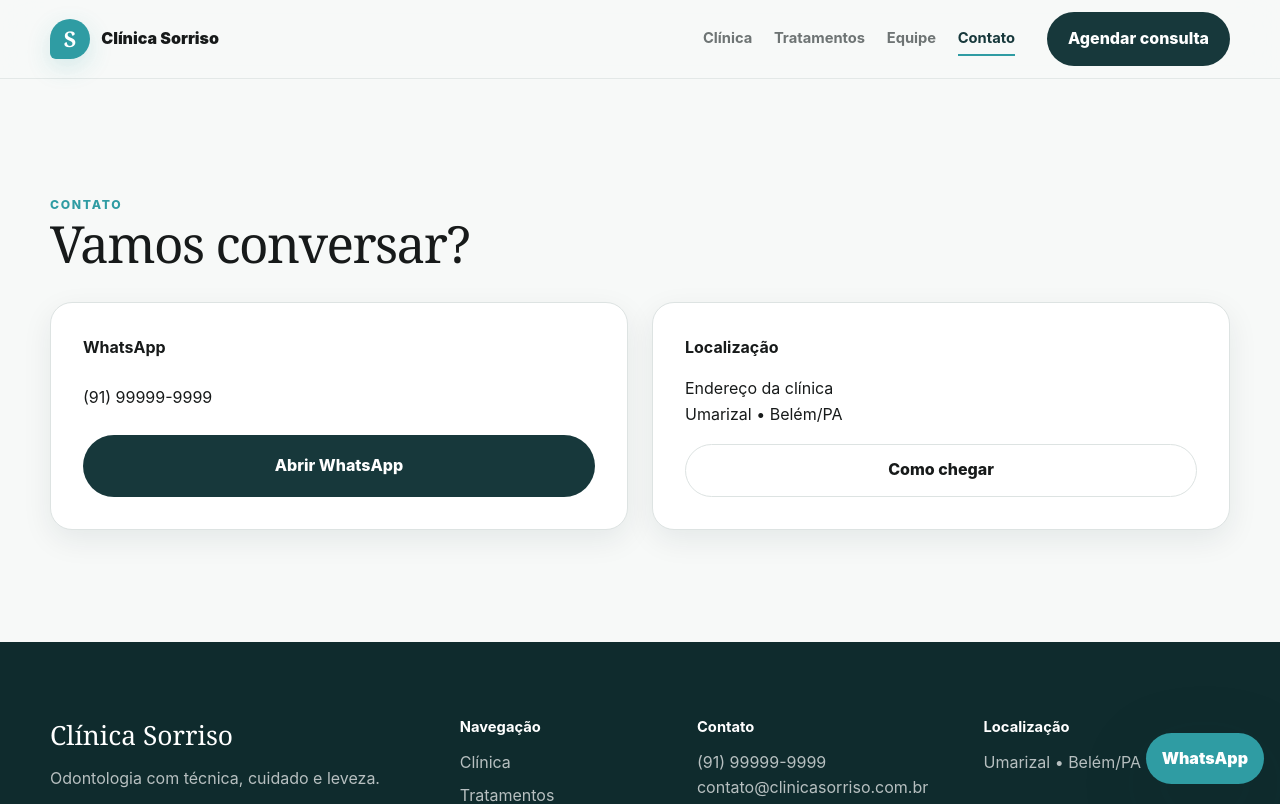
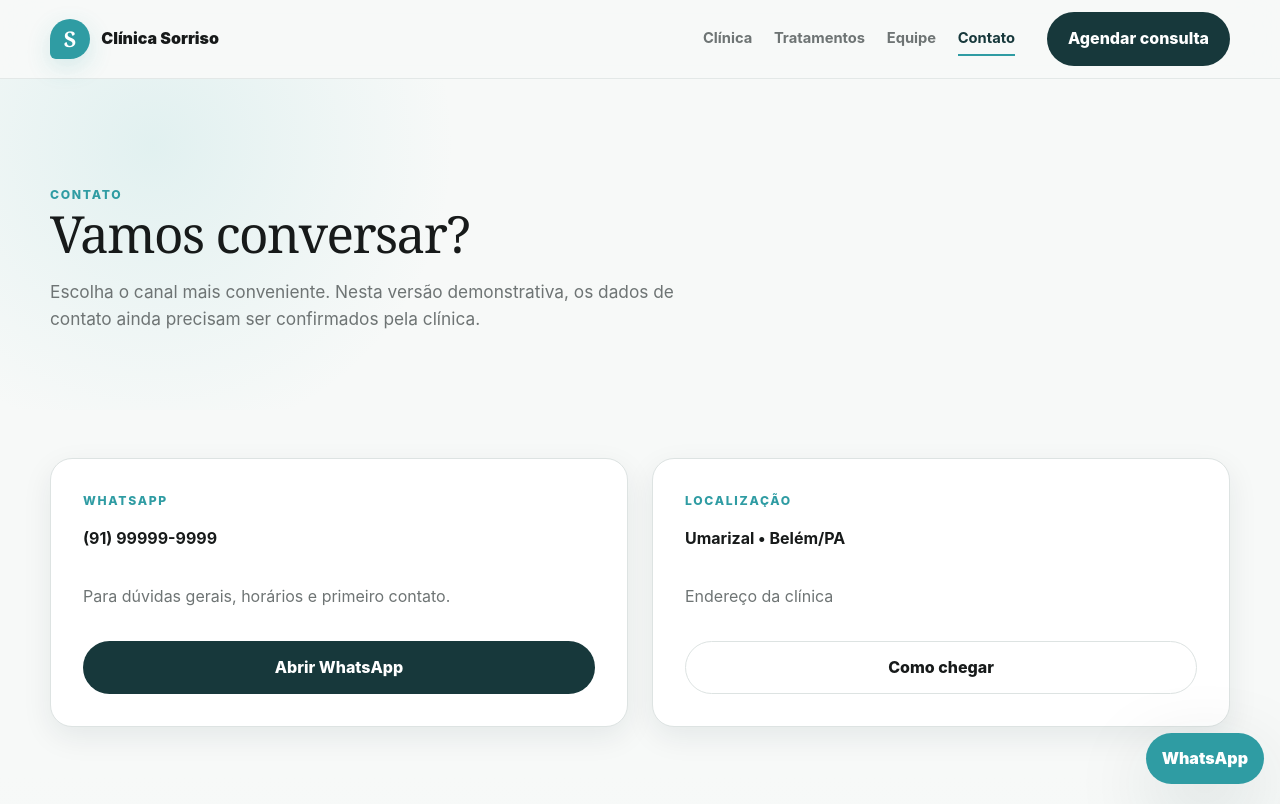
Before and after one commit to mandresoeiro/Clinica-Sorriso, a React (Vite) app: page /contato in a window 1280 px wide. Shown: the top 804 px of the page. Built offline with nearby package versions, Linux system fonts and the light colour scheme.

Commit message:
refactor: polish internal pages for demo release

```diff
--- a/src/pages/Contact.tsx
+++ b/src/pages/Contact.tsx
@@ -1,3 +1,42 @@
+import { AppointmentForm } from '../components/sections/AppointmentForm'
 import { Button } from '../components/ui/Button'
 import { siteConfig, whatsappUrl } from '../config/site.config'
-export function Contact(){return <section className="section"><div className="container"><span className="eyebrow">Contato</span><h1 className="title">Vamos conversar?</h1><div className="grid grid-2" style={{marginTop:'2rem'}}><div className="card stack"><strong>WhatsApp</strong><span>{siteConfig.contact.phoneDisplay}</span><Button href={whatsappUrl} target="_blank" rel="noreferrer">Abrir WhatsApp</Button></div><div className="card stack"><strong>Localização</strong><span>{siteConfig.address.street}<br/>{siteConfig.address.district} • {siteConfig.address.city}/{siteConfig.address.state}</span><Button href={siteConfig.address.mapsUrl} target="_blank" rel="noreferrer" variant="ghost">Como chegar</Button></div></div></div></section>}
+
+export function Contact() {
+  return (
+    <>
+      <section className="page-hero">
+        <div className="container">
+          <span className="eyebrow">Contato</span>
+          <h1 className="title">Vamos conversar?</h1>
+          <p className="lead">
+            Escolha o canal mais conveniente. Nesta versão demonstrativa,
+            os dados de contato ainda precisam ser confirmados pela clínica.
+          </p>
+        </div>
+      </section>
+
+      <section className="section--tight">
+        <div className="container grid grid-2">
+          <article className="card stack">
+            <span className="eyebrow">WhatsApp</span>
+            <strong>{siteConfig.contact.phoneDisplay}</strong>
+            <p className="muted">Para dúvidas gerais, horários e primeiro contato.</p>
+            <Button href={whatsappUrl} target="_blank" rel="noreferrer">Abrir WhatsApp</Button>
+          </article>
+
+          <article className="card stack">
+            <span className="eyebrow">Localização</span>
+            <strong>{siteConfig.address.district} • {siteConfig.address.city}/{siteConfig.address.state}</strong>
+            <p className="muted">{siteConfig.address.street}</p>
+            <Button href={siteConfig.address.mapsUrl} target="_blank" rel="noreferrer" variant="ghost">
+              Como chegar
+            </Button>
+          </article>
+        </div>
+      </section>
+
+      <AppointmentForm />
+    </>
+  )
+}
```
